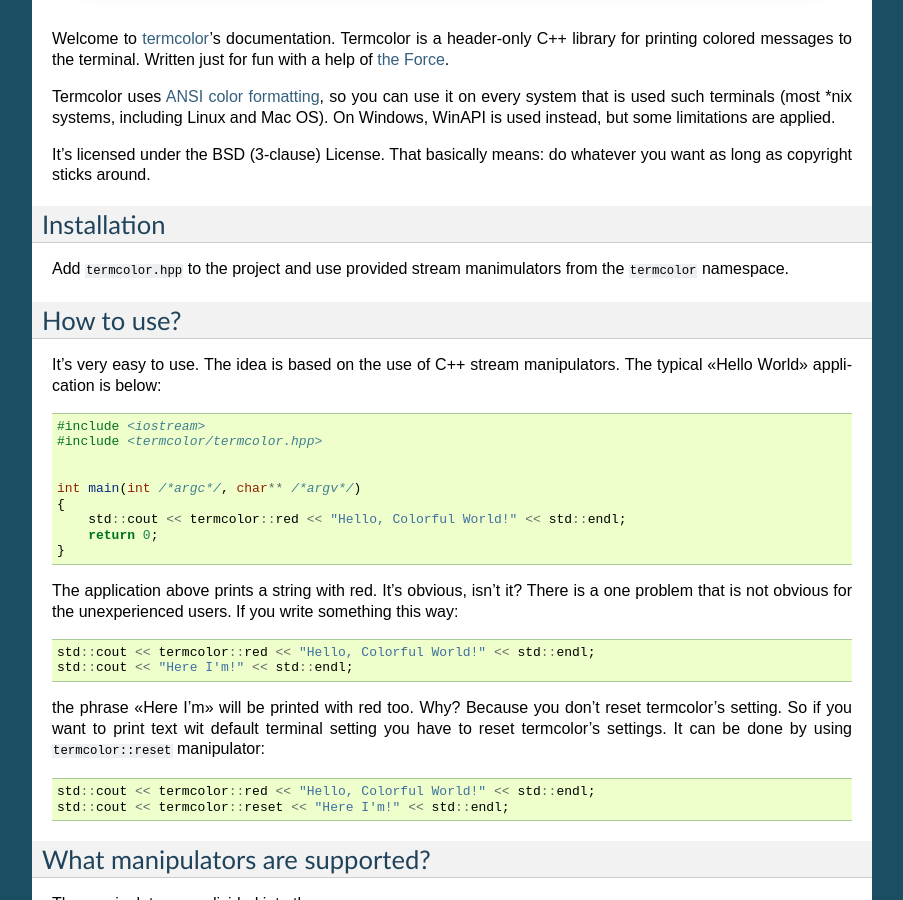
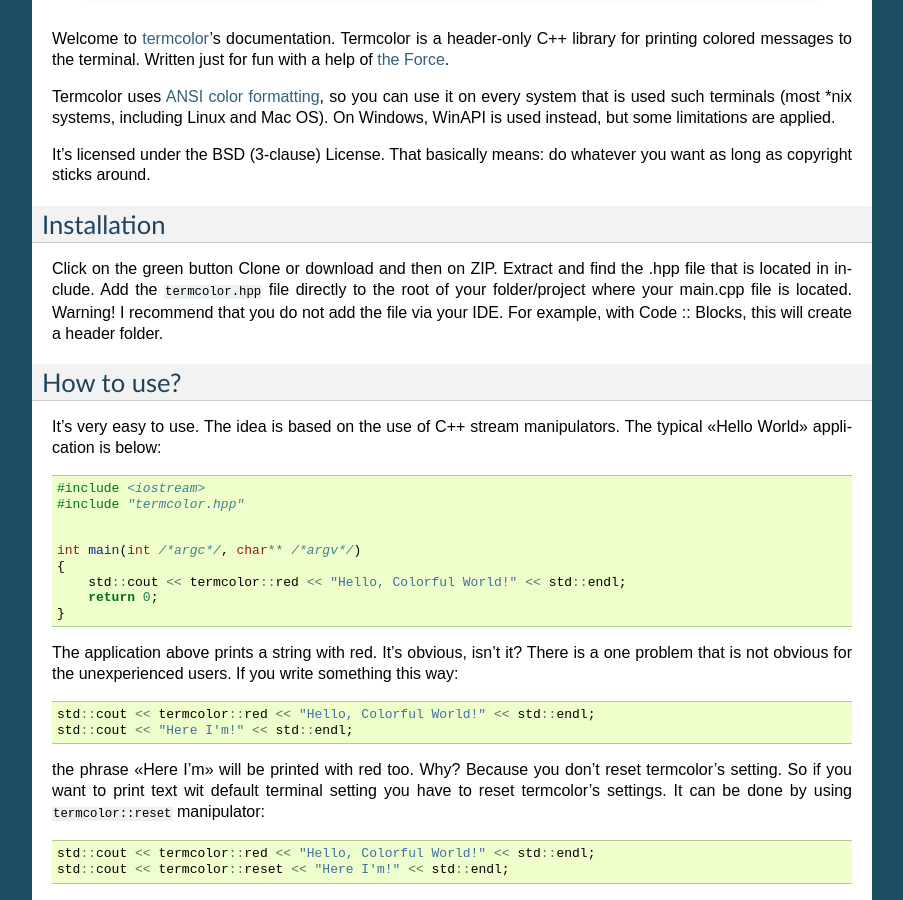
Before and after one commit to ikalnytskyi/termcolor, a Sphinx documentation site: the page built from docs/index.rst, in a window 1280 px wide and 900 px high, scrolled down 601 px. Shown: the whole window, without its empty margins (198-1101 px from the left). Built offline with Sphinx 7.4.7, drawn with Linux system fonts in a browser that asks for light colours.

Commit message:
Add explanation for install and fix of inclusion line
Remove "to the project and use provided stream manimulators from the` `termcolor`` namespace."
Because there was an error on the word "manipulators".
And that does not fit into the Installation section.
Because this is explained below in How to use?

```diff
--- a/docs/index.rst
+++ b/docs/index.rst
@@ -27,8 +27,11 @@
 Installation
 ------------
 
-Add ``termcolor.hpp`` to the project and use provided stream manimulators
-from the ``termcolor`` namespace.
+Click on the green button Clone or download and then on ZIP.
+Extract and find the .hpp file that is located in include.
+Add the ``termcolor.hpp`` file directly to the root of your folder/project where your main.cpp file is located.
+Warning! I recommend that you do not add the file via your IDE.
+For example, with Code :: Blocks, this will create a header folder.
 
 
 How to use?
@@ -38,7 +41,7 @@
 manipulators. The typical «Hello World» application is below::
 
     #include <iostream>
-    #include <termcolor/termcolor.hpp>
+    #include "termcolor.hpp"
 
 
     int main(int /*argc*/, char** /*argv*/)
```
